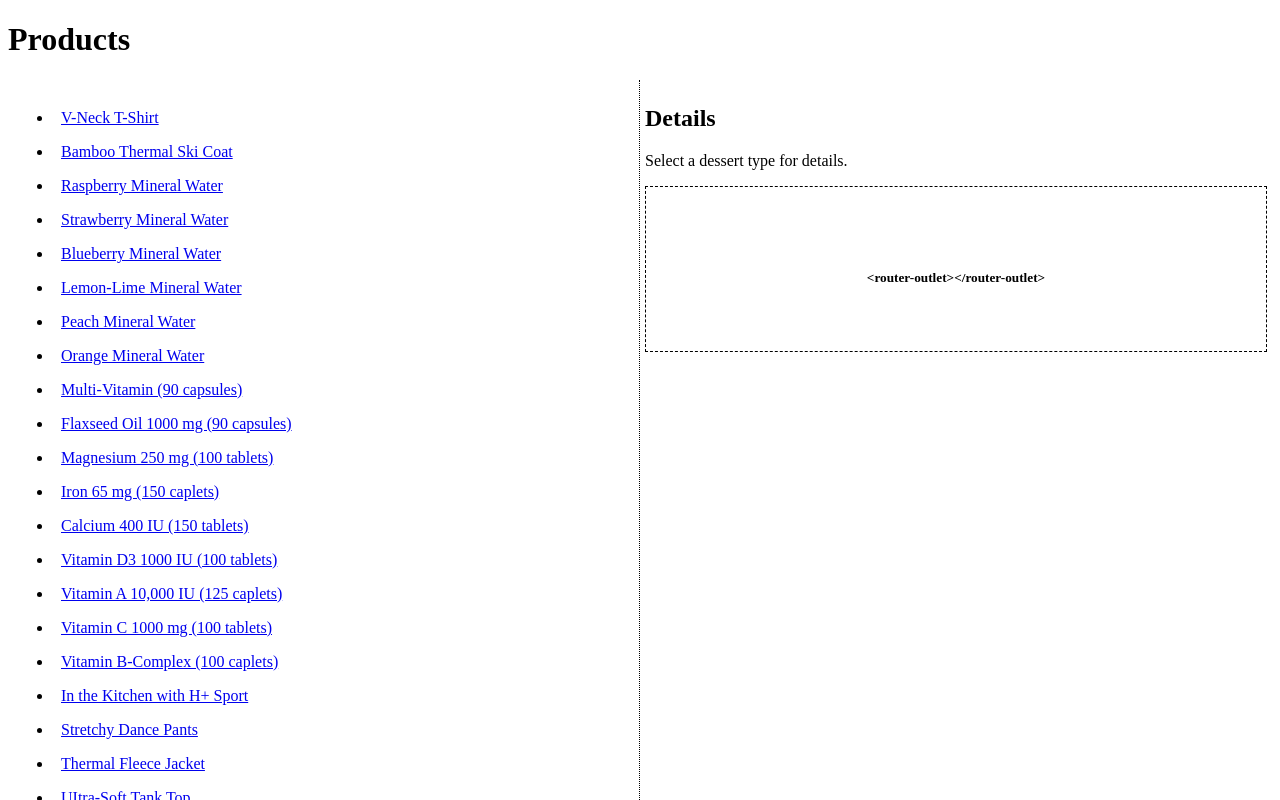
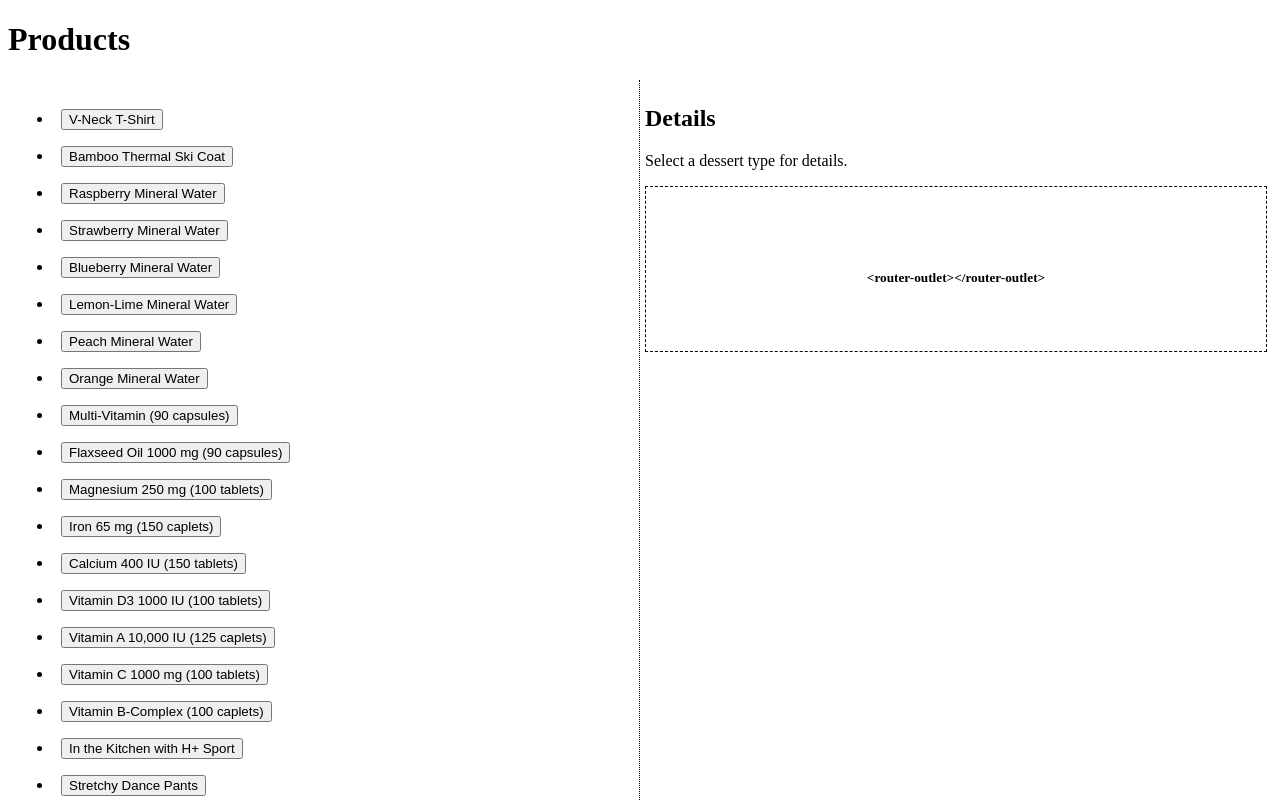
Before and after one commit to donkeykong91/angular-routing, an Angular app: page / in a window 1280 px wide. Shown: the top 800 px of the page. Built offline with nearby package versions, Linux system fonts and the light colour scheme.

Commit message:
moved routing away from html file to the typescript file

```diff
--- a/src/app/app.component.html
+++ b/src/app/app.component.html
@@ -4,7 +4,7 @@
   <div class="column" style="border-right: dotted; border-width: thin">
     <ul>
       <li *ngFor="let product of products" class="pad">
-        <a [routerLink]="['details', product.id]"> {{product.name}}</a>
+        <button (click)="show(product.id)"> {{product.name}}</button>
       </li>
     </ul>
   </div>
--- a/src/app/app.component.ts
+++ b/src/app/app.component.ts
@@ -12,11 +12,15 @@ export class AppComponent implements OnInit {
 
  products: any;
 
-  constructor(private productServices: ProductServices) { }
+  constructor(private router: Router,
+              private productServices: ProductServices) { }
 
   ngOnInit() {
     this.products = this.productServices.productList();
   }
 
+  show(id) {
+    this.router.navigate(['details', id, 'fred']);
+  }
 
 }
--- a/src/app/details/details.component.ts
+++ b/src/app/details/details.component.ts
@@ -12,12 +12,16 @@ export class DetailsComponent implements OnInit {
 
   product: any = {id: 0, name: '', description: '', image: ''};
 
-  constructor(private productServices: ProductServices) {
+  constructor(private routes:ActivatedRoute,
+              private productServices: ProductServices) {
 
   }
 
   ngOnInit() {
-
+    this.routes.params.subscribe( parameters => {
+      const id = parameters['id'];
+      this.product = this.productServices.productDetailed(id)
+    });
   }
 
 }
```
